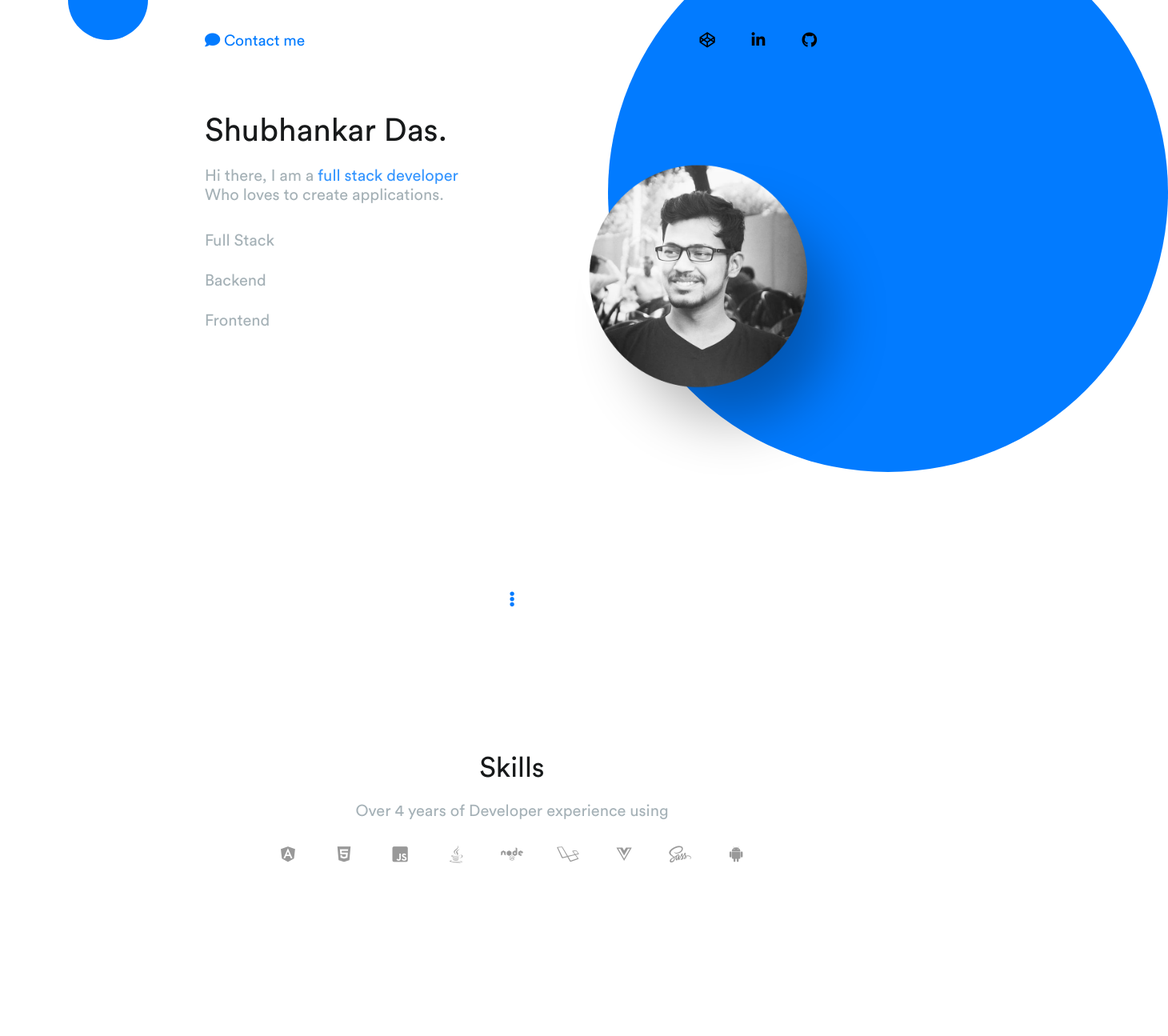
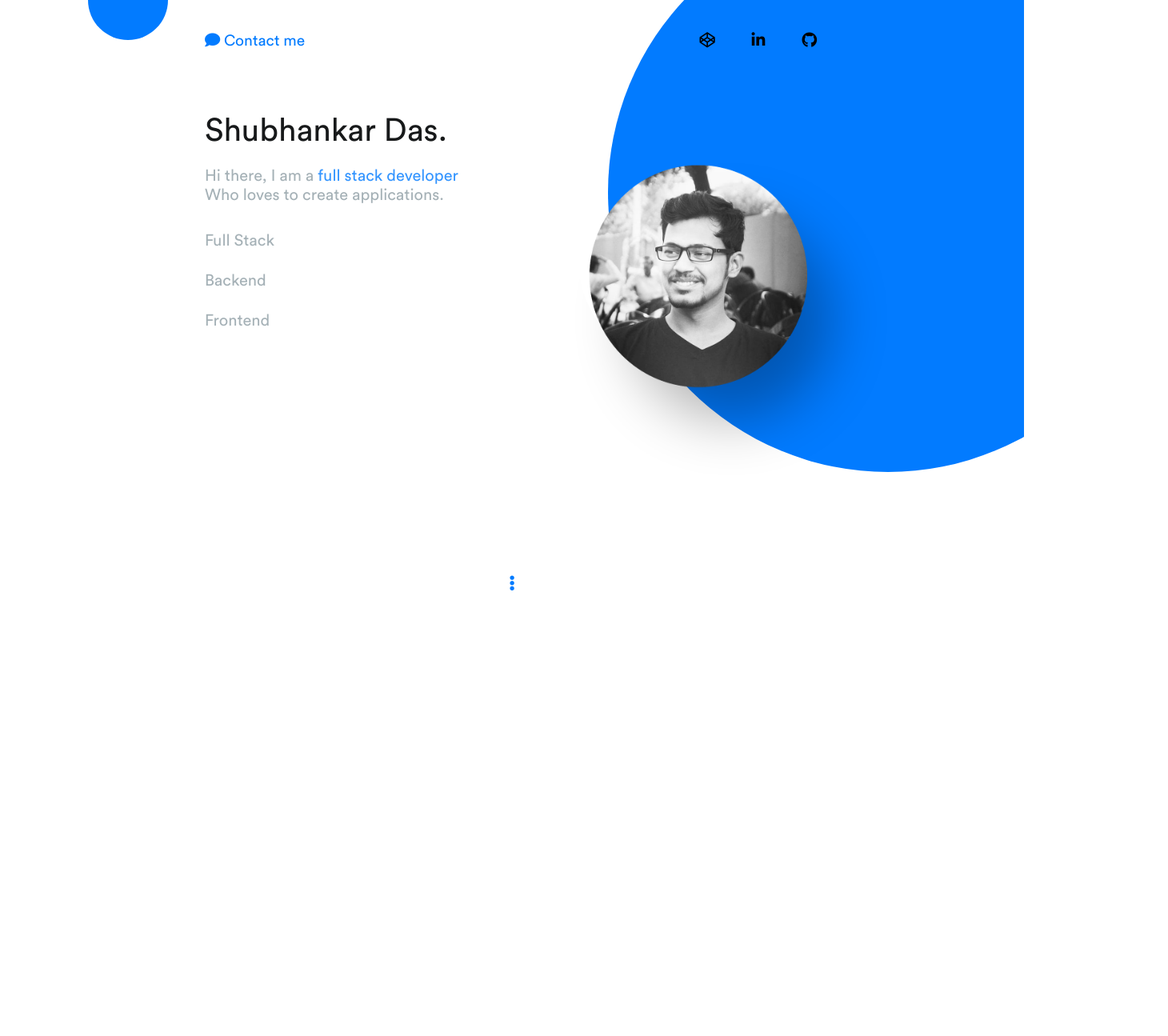
Before and after one commit to ShubhankarDas/profile, an Angular app: page / in a window 1280 px wide. Shown: the top 1295 px of the page at 80% size, 1460 px wide, since content can reach past the window. After the commit the page ends 800 px from the top, so only its background shows below. Built offline with nearby package versions, Linux system fonts and the light colour scheme.

Commit message:
scroll locked

```diff
--- a/src/app/home/home.component.html
+++ b/src/app/home/home.component.html
@@ -1,9 +1,11 @@
-<div class="main-wrapper background">
+<div class="main-wrapper">
   <!-- <ul class='scroll-container'>
     <li></li>
   </ul> -->
-  <header></header>
-  <landing></landing>
-  <skills></skills>
-  <work-list></work-list>
+  <div class="content">
+    <header></header>
+    <landing></landing>
+    <skills></skills>
+    <work-list></work-list>
+  </div>
 </div>
--- a/src/app/home/home.component.scss
+++ b/src/app/home/home.component.scss
@@ -1,7 +1,13 @@
 @import '../../scss/vars';
 
-.background{
-  &:after, &:before{
+.main-wrapper{
+  width: 100%;
+  height: 100vh;
+  margin: 0 auto;
+  overflow: hidden;
+  position: relative;
+  &:after,
+  &:before {
     content: '';
     position: absolute;
     background-color: $accent-blue;
@@ -10,21 +16,6 @@
     overflow: hidden;
     transition: all 0.3s ease;
   }
-}
-
-.scroll-container{
-  position: absolute;
-  width: 20px;
-  height: 100px;
-  right: 80px;
-  top: 50%;
-  margin-top:-50px;
-  background-color: $light-grey;
-}
-
-.main-wrapper{
-  width: 100%;
-  height: 100vh;
   &:after{
     width: 700px;
     height: 700px;
@@ -34,7 +25,23 @@
   &:before{
     width: 100px;
     height: 100px;
-    left: 85px;
+    left: 110px;
     top: -50px;
   }
 }
+
+.content{
+  width: 60%;
+  height: 100vh;
+  margin: 0 auto;
+}
+
+.scroll-container {
+  position: absolute;
+  width: 20px;
+  height: 100px;
+  right: 80px;
+  top: 50%;
+  margin-top: -50px;
+  background-color: $light-grey;
+}
--- a/src/app/landing/landing.component.html
+++ b/src/app/landing/landing.component.html
@@ -17,7 +17,7 @@
       <img src="../../assets/images/profile.png" width="300px">
     </div>
   </div>
-  <div class="scroll">
+  <div (click)="scroll('skills')" class="scroll">
     <i class="fas fa-ellipsis-v"></i>
   </div>
 
--- a/src/app/landing/landing.component.scss
+++ b/src/app/landing/landing.component.scss
@@ -1,7 +1,7 @@
 @import '../../scss/vars';
 
 .landing{
-  height: 100vh;
+  height: calc(100vh -  100px);
   position: relative;
 }
 .landing-wrapper{
@@ -34,7 +34,7 @@ ul{
 
 .scroll{
   position: absolute;
-  bottom: 180px;
+  bottom: 100px;
   left:0;
   cursor: pointer;
   right:0;
--- a/src/app/landing/landing.component.ts
+++ b/src/app/landing/landing.component.ts
@@ -9,8 +9,9 @@ export class LandingComponent implements OnInit {
   constructor() {}
   scroll(el) {
     let scrollTo = document.getElementById(el);
+    console.log(scrollTo);
     scrollTo.scrollIntoView({ behavior: 'smooth' });
-    console.log(el);
   }
+
   ngOnInit() {}
 }
--- a/src/app/skills/skills.component.scss
+++ b/src/app/skills/skills.component.scss
@@ -1,8 +1,12 @@
 @import '../../scss/vars';
 
 .skills{
-  text-align: center;
-  margin-bottom: 20em;
+      display: flex;
+      min-height: 100vh;
+      text-align: center;
+      top: 50%;
+      flex-flow: column;
+      justify-content: center;
 }
 .skills p{
   margin-bottom: 30px;
--- a/src/scss/styles.scss
+++ b/src/scss/styles.scss
@@ -23,9 +23,7 @@ html{
 }
 
 body{
-  width: 60%;
   margin: auto;
-  overflow-x: hidden;
 }
 
 .blue {
```
